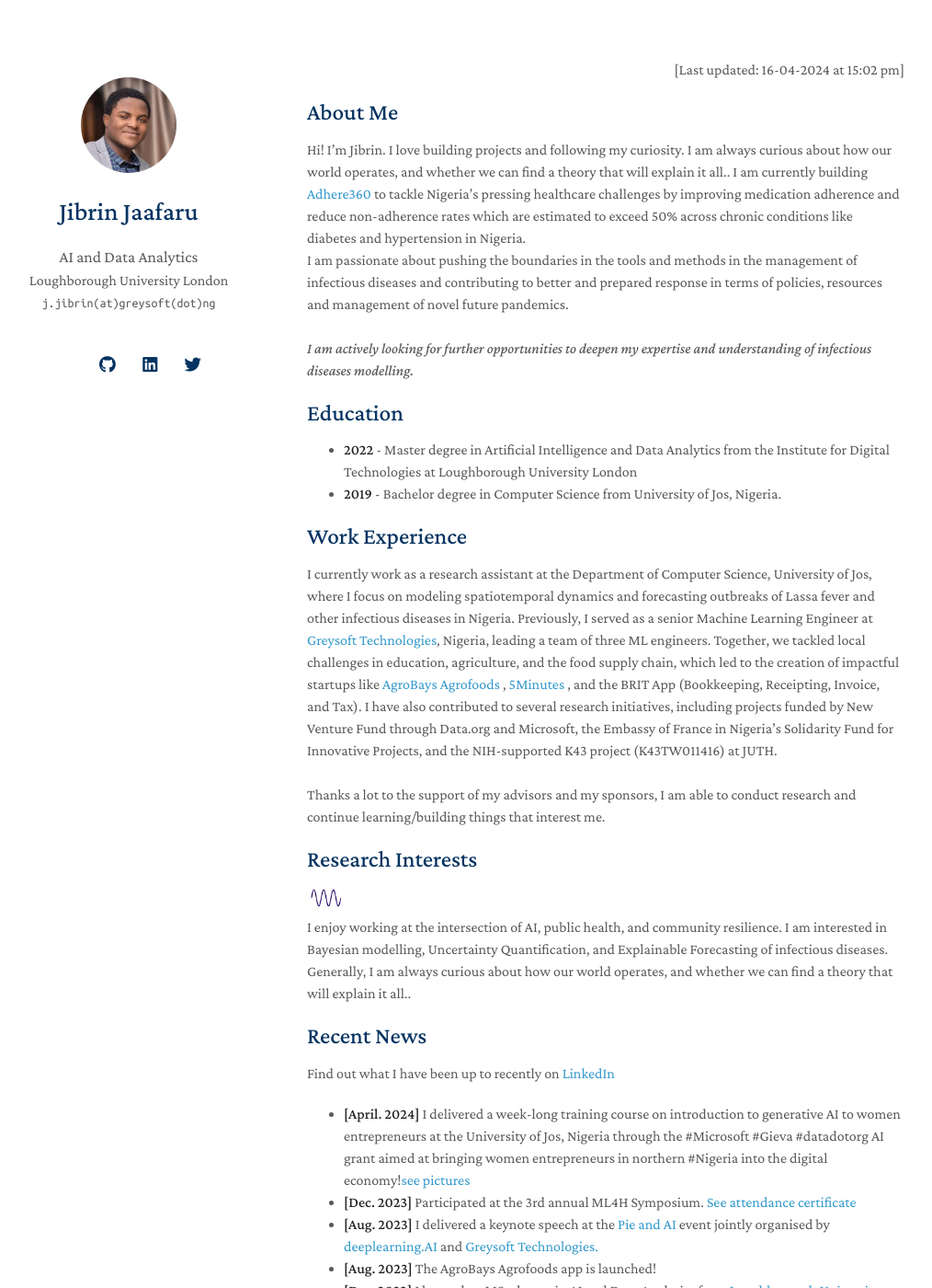
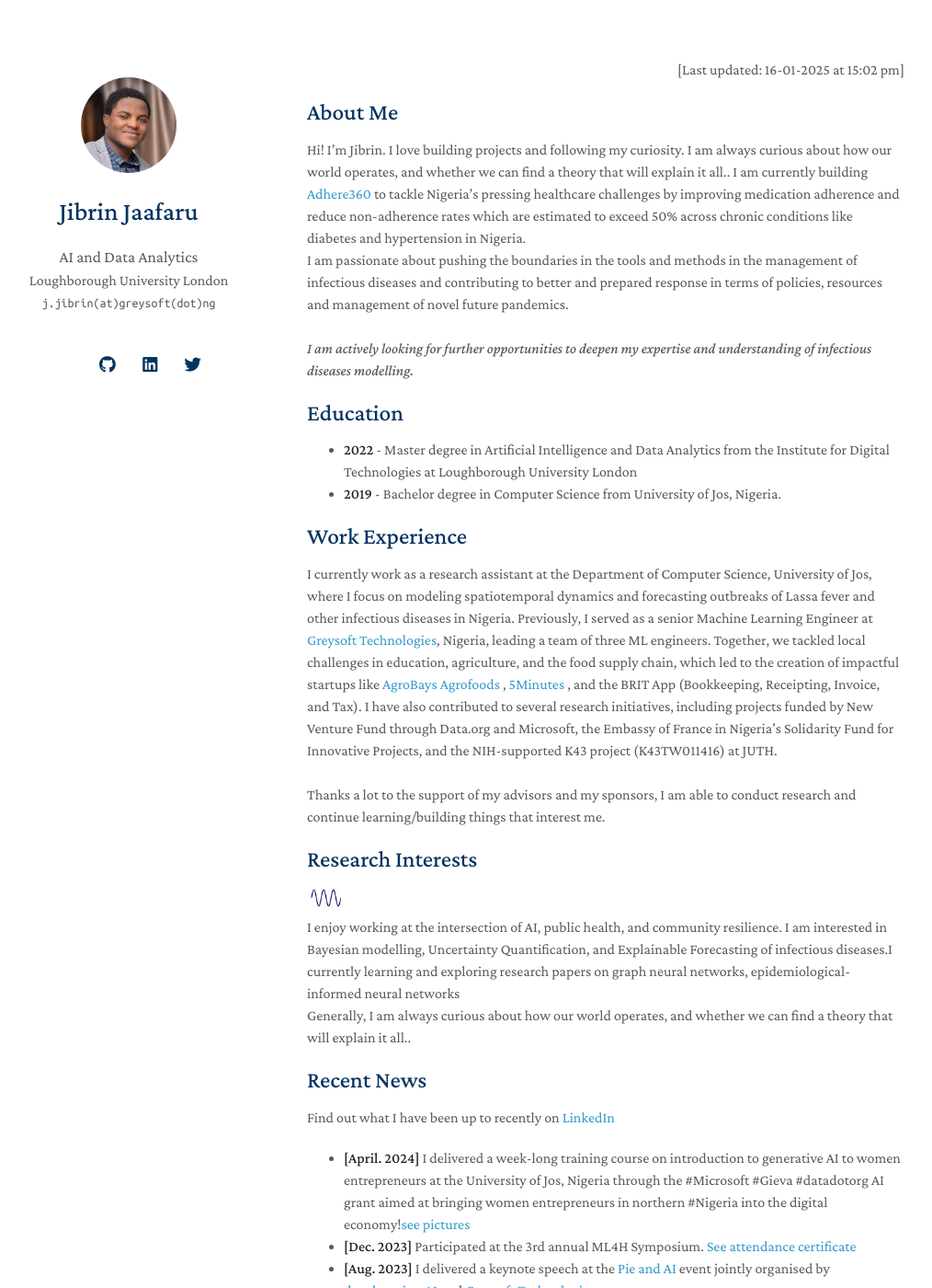
Before and after one commit to jibrinx/jibrinx.github.io, a Jekyll site: the page built from index.md, in a window 1280 px wide and 1400 px high. Shown: the whole window at 92% size, without its empty margins (136-1150 px from the left). Built offline with Jekyll 4.4.1, drawn with Linux system fonts in a browser that asks for light colours; nearby versions of some CDN libraries; a style sheet for code colours, icons or effects is not loaded.

Commit message:
Update index.md

```diff
--- a/index.md
+++ b/index.md
@@ -1,7 +1,7 @@
 ---
 layout: homepage
 ---
-<p  align="right">[Last updated: 16-04-2024 at 15:02 pm]</p>
+<p  align="right">[Last updated: 16-01-2025 at 15:02 pm]</p>
 
 ## About Me
 Hi! I’m Jibrin. I love building projects and following my curiosity. I am always curious about how our world operates, and whether we can find a theory that will explain it all.. I am currently building <a href="http://adhere360.github.io">Adhere360 </a> to tackle Nigeria's pressing healthcare challenges by improving medication adherence and reduce non-adherence rates which are estimated to exceed 50% across chronic conditions like diabetes and hypertension in Nigeria. <br>I am passionate about pushing the boundaries in the tools and methods in the management of infectious diseases and contributing to better and prepared response in terms of policies, resources and management of novel future pandemics.
@@ -19,8 +19,7 @@
 
 ## Research Interests
 <img src="assets/img/wavy.gif">
-I enjoy working at the intersection of AI, public health, and community resilience. I am interested in Bayesian modelling, Uncertainty Quantification, and Explainable Forecasting of infectious diseases.
-<br>
+I enjoy working at the intersection of AI, public health, and community resilience. I am interested in Bayesian modelling, Uncertainty Quantification, and Explainable Forecasting of infectious diseases.I currently learning and exploring research papers on graph neural networks, epidemiological-informed neural networks <br>
 Generally, I am always curious about how our world operates, and whether we can find a theory that will explain it all..
 
 ## Recent News
```
